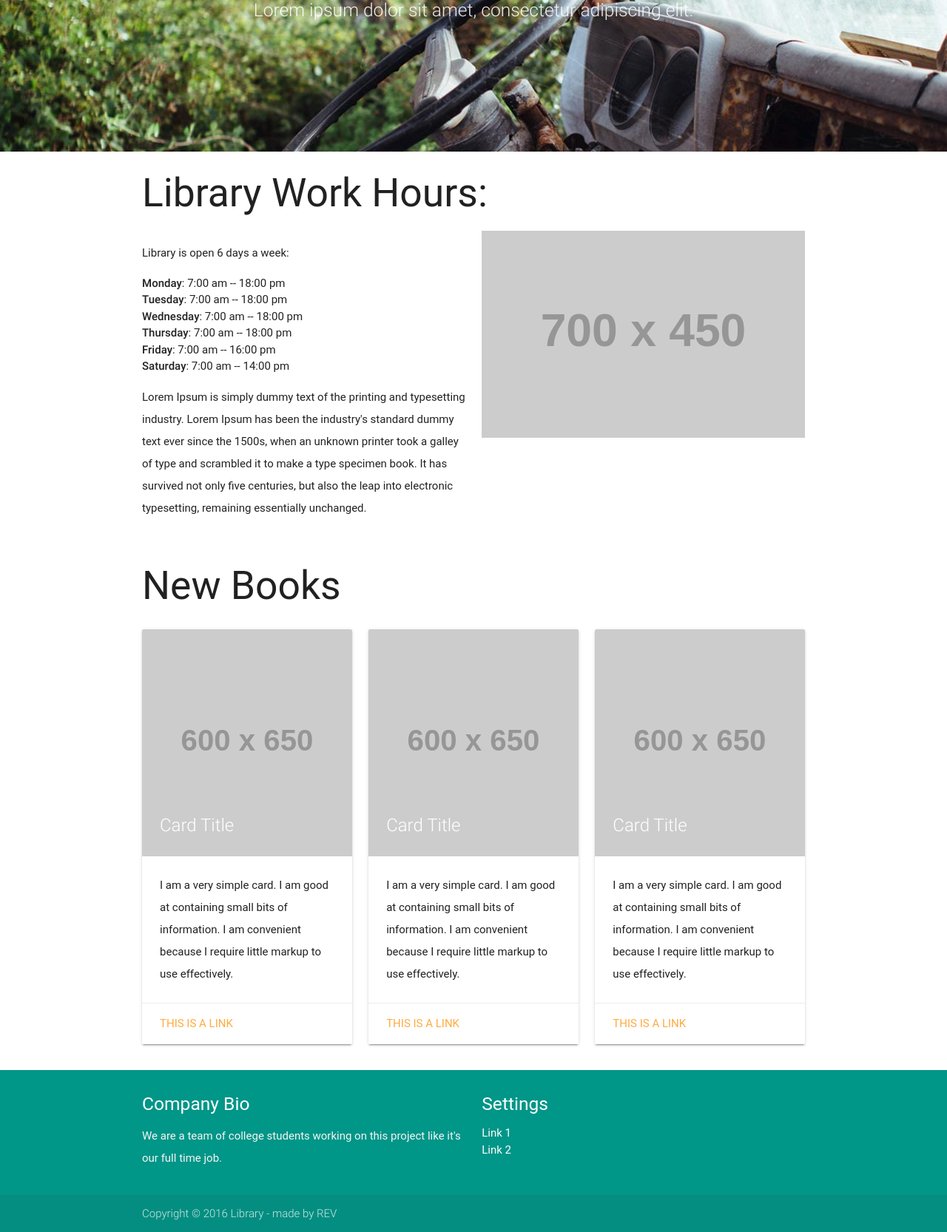
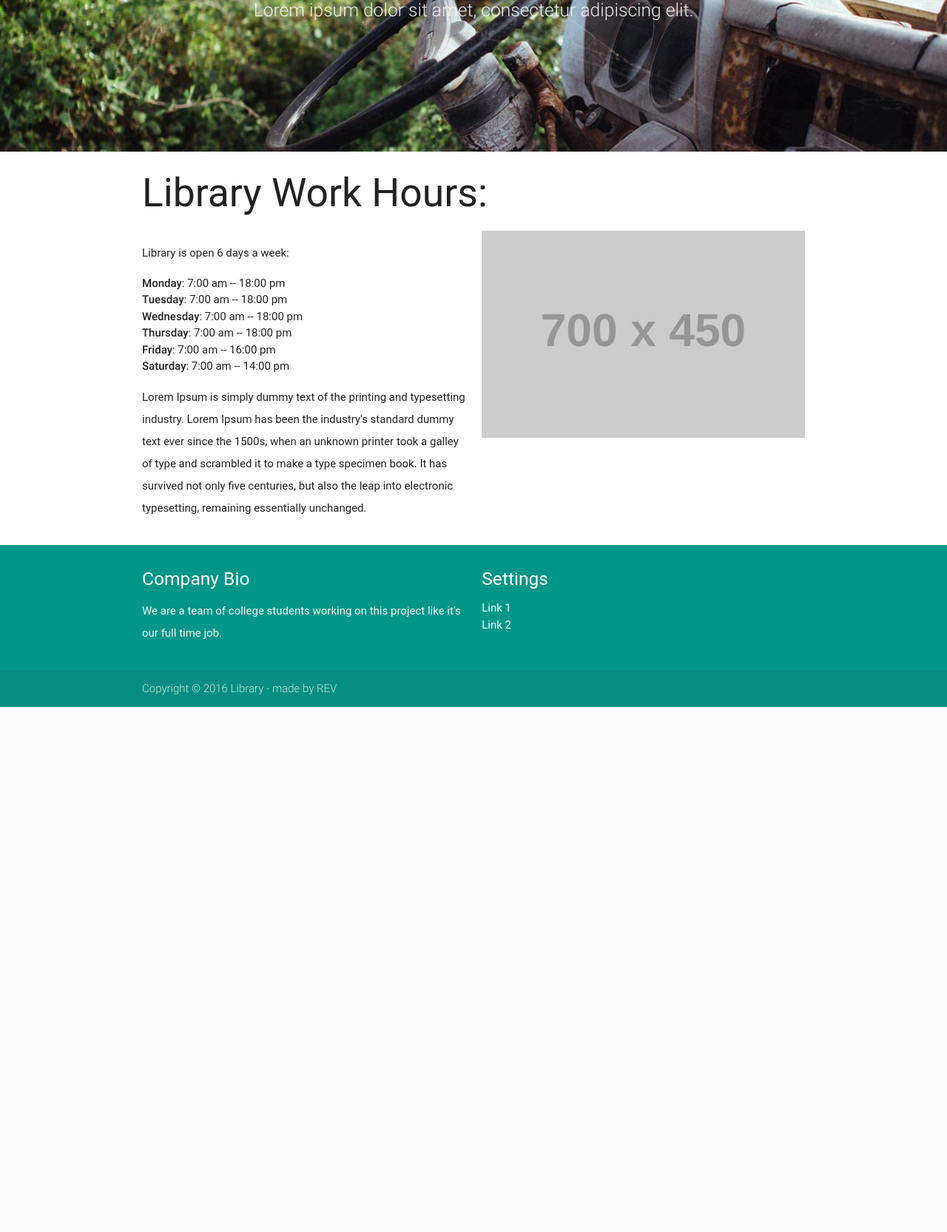
Before and after one commit to revaxl/tekup-library, a Django app: template templates/index.html in a window 1280 px wide. Shown: the part 1076-2742 px from the top of the page at 74% size. After the commit the page ends 2032 px from the top, so only its background shows below. Run offline with Django 3.2, Linux system fonts and the light colour scheme; the template is opened without the code that fills it, so the values that code supplies are empty; grey boxes labelled with a size stand in for pictures from a placeholder-image service; some libraries are stand-ins or nearby versions; some web fonts are replaced.

Commit message:
updated templates

```diff
--- a/library/settings.py
+++ b/library/settings.py
@@ -12,7 +12,7 @@ https://docs.djangoproject.com/en/1.9/ref/settings/
 
 import os
 
-DJANGO_MODE = os.getenv('DJANGO_MODE', 'production').lower()
+DJANGO_MODE = os.getenv('DJANGO_MODE', 'local').lower()
 
 # Build paths inside the project like this: os.path.join(BASE_DIR, ...)
 BASE_DIR = os.path.dirname(os.path.dirname(os.path.abspath(__file__)))
@@ -22,7 +22,7 @@ BASE_DIR = os.path.dirname(os.path.dirname(os.path.abspath(__file__)))
 # See https://docs.djangoproject.com/en/1.9/howto/deployment/checklist/
 
 # SECURITY WARNING: keep the secret key used in production secret!
-SECRET_KEY = os.getenv('DJANGO_SECRET_KEY')
+SECRET_KEY = os.getenv('DJANGO_SECRET_KEY', 'nsomfnsdfmon(-(ès-_èè_èçd65_ç1_6ç_1ç6à1_61à6à16)ç_ç_ç_464681')
 
 # SECURITY WARNING: don't run with debug turned on in production!
 if DJANGO_MODE == 'local':
@@ -31,7 +31,7 @@ else:
     DEBUG = False
 
 
-ALLOWED_HOSTS = os.getenv('DJANGO_HOSTS').split(',')
+ALLOWED_HOSTS = os.getenv('DJANGO_HOSTS', '*').split(',')
 
 
 # Application definition
--- a/library/urls.py
+++ b/library/urls.py
@@ -15,10 +15,12 @@ Including another URLconf
 """
 from django.conf.urls import url, include
 from django.contrib import admin
-from .views import home, contactus
+from .views import home, contactus, register_view, update_profile
 
 urlpatterns = [
 	url(r'^$', home, name="index"),
+    url(r'^register/$', register_view, name='register'),
+    url(r'^update/$', update_profile, name='update'),
     url(r'^admin/', admin.site.urls, name="admin"),
     url(r'^u/', include('users.urls', namespace="users")),
     url(r'^accounts/', include('authtools.urls')),
--- a/templates/form.html
+++ b/templates/form.html
@@ -4,8 +4,8 @@
     <h1>{{ title }}</h1>
     <hr/>
     <form method='POST' action='' enctype='multipart/form-data'>
-        {% csrf_token %} {% form form=form %} {% endform %}{% if form2 %} {{ form2 }} {% endif %}
-        <input type='submit' class='btn btn-default' value='{{ title }}' />
+        {% csrf_token %} {% form form=form %} {% endform %}
+        <input type='submit' class='btn btn-default' value='submit' />
     </form>
 </div>
 <br/> {% endblock content %}
--- a/templates/index.html
+++ b/templates/index.html
@@ -93,54 +93,6 @@
         </div>
     </div>
     <!-- /.row -->
-    <!-- new books -->
-    <div class="row">
-        <div class="col s12">
-            <h2 class="page-header">New Books</h2>
-        </div>
-        <div class="col s12 m4">
-            <div class="card hoverable">
-                <div class="card-image">
-                    <img class="responsive-img" src="http://placehold.it/600x650" alt="picture">
-                    <span class="card-title">Card Title</span>
-                </div>
-                <div class="card-content">
-                    <p>I am a very simple card. I am good at containing small bits of information. I am convenient because I require little markup to use effectively.</p>
-                </div>
-                <div class="card-action">
-                    <a href="#">This is a link</a>
-                </div>
-            </div>
-        </div>
-        <div class="col s12 m4">
-            <div class="card hoverable">
-                <div class="card-image">
-                    <img class="responsive-img" src="http://placehold.it/600x650" alt="picture">
-                    <span class="card-title">Card Title</span>
-                </div>
-                <div class="card-content">
-                    <p>I am a very simple card. I am good at containing small bits of information. I am convenient because I require little markup to use effectively.</p>
-                </div>
-                <div class="card-action">
-                    <a href="#">This is a link</a>
-                </div>
-            </div>
-        </div>
-        <div class="col s12 m4">
-            <div class="card hoverable">
-                <div class="card-image">
-                    <img class="responsive-img" src="http://placehold.it/600x650" alt="picture">
-                    <span class="card-title">Card Title</span>
-                </div>
-                <div class="card-content">
-                    <p>I am a very simple card. I am good at containing small bits of information. I am convenient because I require little markup to use effectively.</p>
-                </div>
-                <div class="card-action">
-                    <a href="#">This is a link</a>
-                </div>
-            </div>
-        </div>
-    </div>
-    <!-- /.row -->
+
 </div>
 {% endblock %}
--- a/templates/navbar.html
+++ b/templates/navbar.html
@@ -3,6 +3,9 @@
   <div class="nav-wrapper container">
     <a id="logo-container" href="{% url 'index' %}" class="brand-logo">Library</a>
     <ul class="right hide-on-med-and-down">
+      {% if user.is_staff or request.user.is_superuser %}
+      <li><a href="{% url 'staff:homepage' %}">dashboard</a></li>
+      {% endif %}
       <li>
         <a href="{% url 'books:list' %}">Books</a>
       </li>
@@ -18,6 +21,9 @@
       </li>
     </ul>
     <ul id="nav-mobile" class="side-nav">
+      {% if user.is_staff or request.user.is_superuser %}
+      <li><a href="{% url 'staff:homepage' %}">dashboard</a></li>
+      {% endif %}
       <li>
         <a href="{% url 'books:list' %}">Books</a>
       </li>
@@ -45,9 +51,6 @@
     <a href="{% url 'users:profile' request.user.pk %}">Profile</a>
   </li>
   {% endif %}
-  {% if user.is_staff or request.user.is_superuser %}
-  <li><a href="{% url 'staff:homepage' %}">dashboard</a></li>
-  {% endif %}
   {% if user.is_authenticated %}
   <li>
     <a href="{% url 'logout' %}">Logout</a>
```
Also changed, not shown: library/views.py (+33 -1 lines), templates/registration/login.html (+12 -15 lines), users/forms.py (+11 -0 lines), users/views.py (+6 -12 lines).
